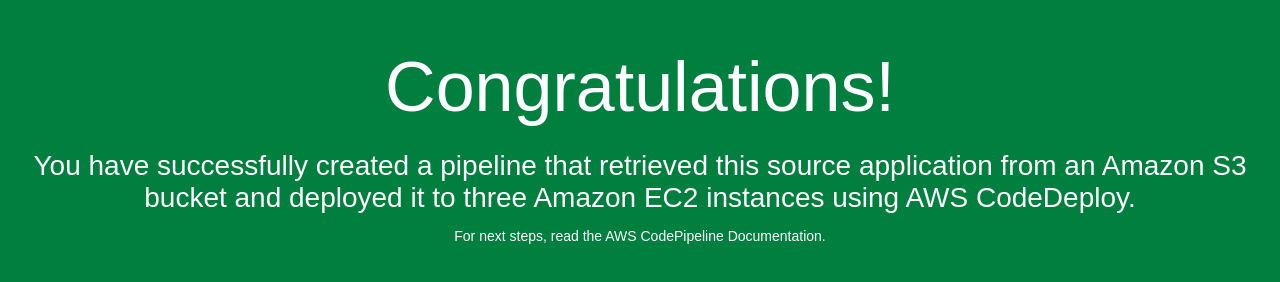
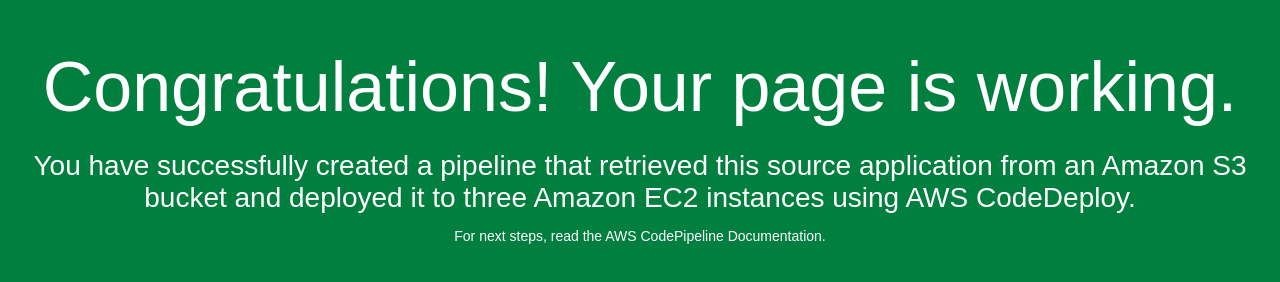
Before and after one commit to john555lord/test-codepipe, a plain HTML site: page index.html in a window 1280 px wide. Drawn offline with Linux system fonts and the light colour scheme.

Commit message:
Update index.html
changed the congratulations header.

```diff
--- a/index.html
+++ b/index.html
@@ -26,7 +26,7 @@
 </head>
 <body>
   <div align="center">
-    <h1>Congratulations!</h1>
+    <h1>Congratulations! Your page is working.</h1>
     <h2>You have successfully created a pipeline that retrieved this source application from an Amazon S3 bucket and deployed it
 	to three Amazon EC2 instances using AWS CodeDeploy.</h2>
     <p>For next steps, read the AWS CodePipeline Documentation.</p>
```
